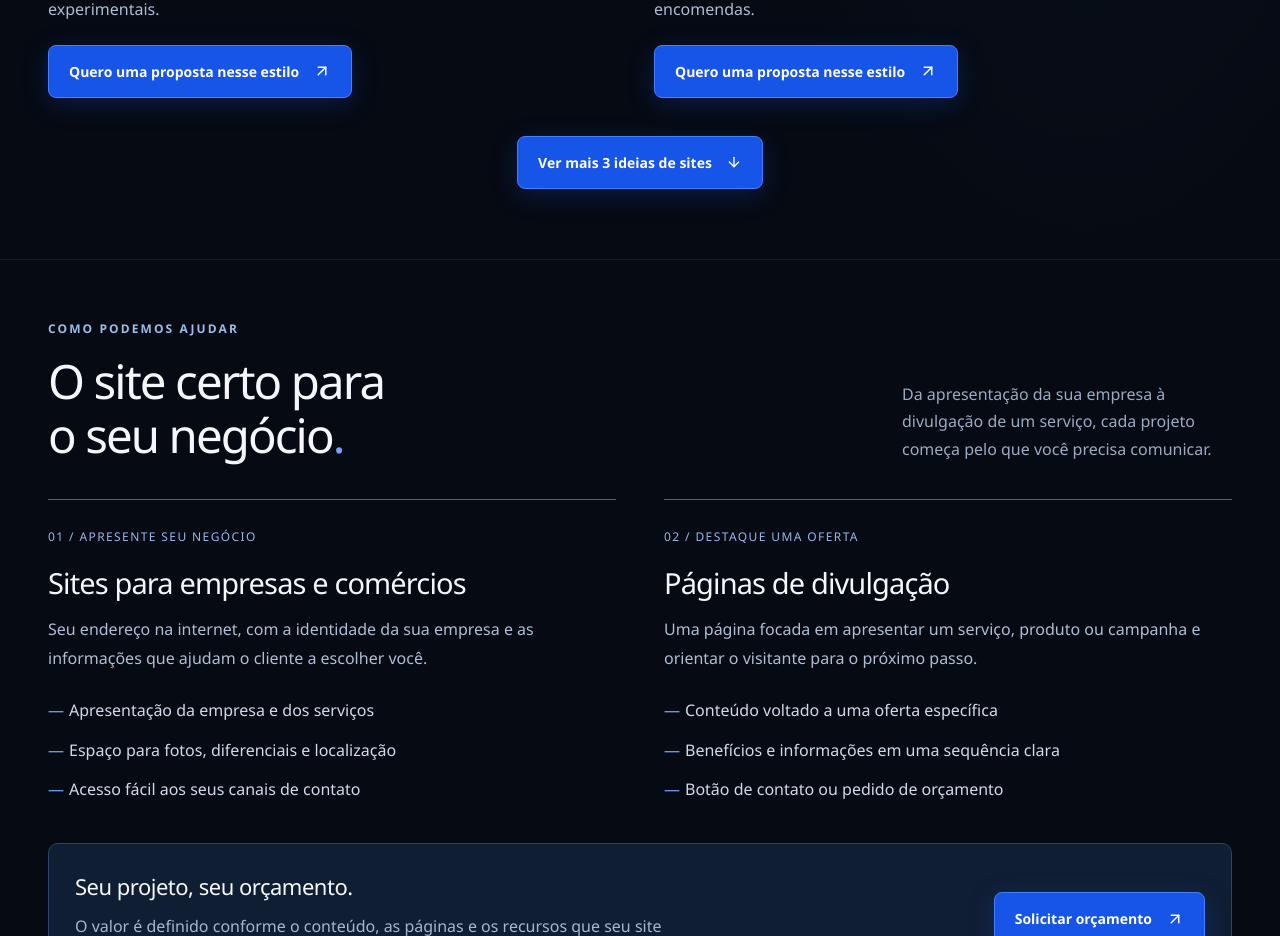
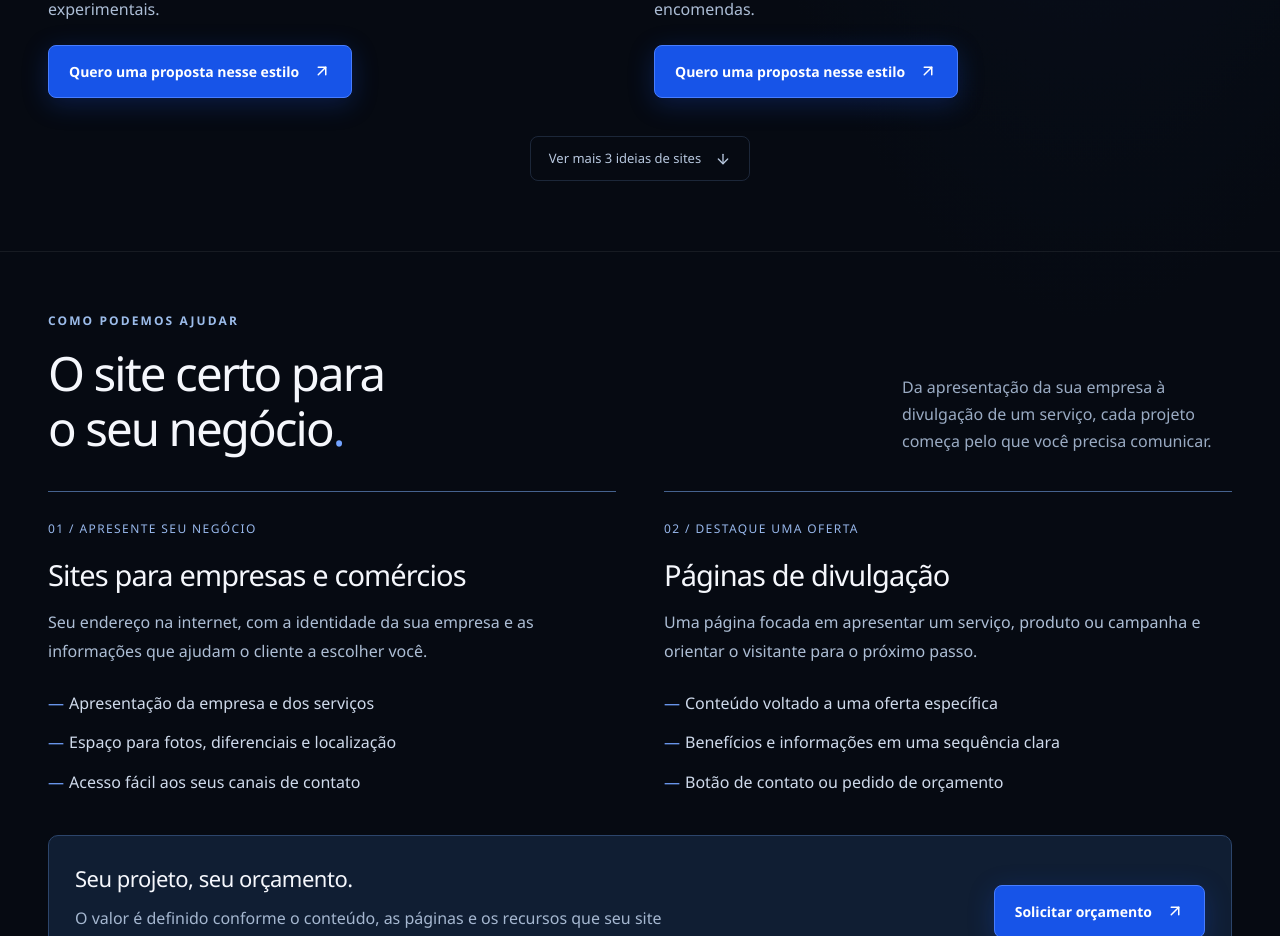
Before and after one commit to GkDoK/gustavo-krisko-portfolio, a React (Vite) app: page / in a window 1280 px wide. Shown: the part 2375-3311 px from the top of the page. Built offline with nearby package versions, Linux system fonts and the light colour scheme; the HTML template or start-up script is replaced by a standard one.

Commit message:
Make gallery expand button a subtle secondary action

```diff
--- a/src/index.css
+++ b/src/index.css
@@ -204,3 +204,32 @@ a,button{-webkit-tap-highlight-color:#73a3ff33}
   ::view-transition-old(page-content),
   ::view-transition-new(page-content){animation:none}
 }
+
+/* Keep the gallery expand control quieter than the contact actions. */
+.more-projects.action-button{
+  background:transparent;
+  border-color:#91baff2b;
+  color:#b8c8df;
+  box-shadow:none;
+  font-weight:400;
+  font-size:13px;
+  padding:12px 18px;
+}
+.more-projects.action-button:hover{
+  background:#91baff0a;
+  border-color:#91baff52;
+  color:#e0eaff;
+  box-shadow:none;
+  animation:none;
+  transform:none;
+}
+.more-projects.action-button:focus-visible{
+  background:#91baff0a;
+  outline:3px solid #a8c7ff;
+  outline-offset:5px;
+}
+.more-projects.action-button:active{
+  background:#91baff12;
+  animation:none;
+  transform:none;
+}
```
